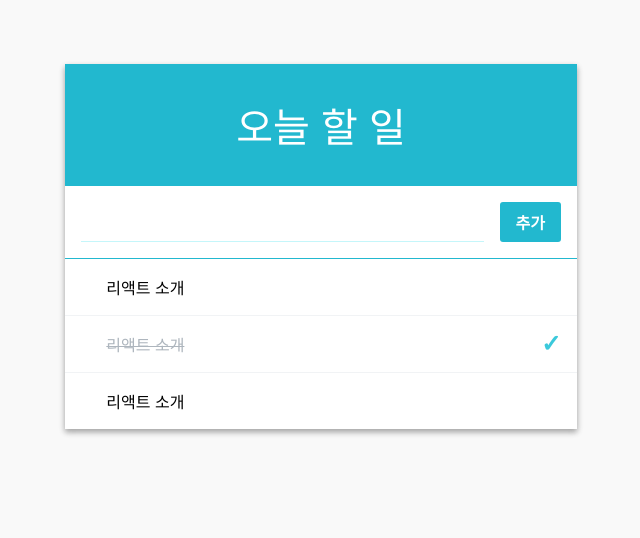
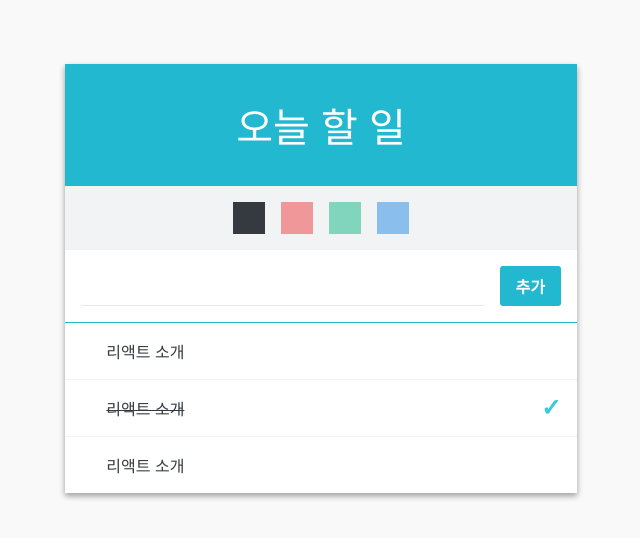
Before and after one commit to ddojai/react-learning, a React (Create React App) app: page / in a window 1280 px wide. Shown: the top 538 px of the page, without its empty margins (319-959 px from the left). Built offline with nearby package versions, Linux system fonts and the light colour scheme.

Commit message:
* todo (https://velopert.com/3480)   * 팔레트 기능

```diff
--- a/src/App.js
+++ b/src/App.js
@@ -1,6 +1,7 @@
 import React, {Component} from 'react';
 import TodoListTemplate from './components/TodoListTemplate';
 import Form from './components/Form';
+import Palette from './components/Palette';
 import TodoItemList from "./components/TodoItemList";
 
 class App extends Component {
@@ -8,12 +9,25 @@ class App extends Component {
   id = 3; // 이미 0,1,2 가 존재하므로 3으로 설정
 
   state = {
+    colors: [
+      {id: 0, color: '#343a40'},
+      {id: 1, color: '#f03e3e'},
+      {id: 2, color: '#12b886'},
+      {id: 3, color: '#228ae6'}
+    ],
+    color: '#343a40',
     input: '',
     todos: [
-      {id: 0, text: '리액트 소개', checked: false},
-      {id: 1, text: '리액트 소개', checked: true},
-      {id: 2, text: '리액트 소개', checked: false}
+      {id: 0, text: '리액트 소개', checked: false, fontColor: '#343a40'},
+      {id: 1, text: '리액트 소개', checked: true, fontColor: '#343a40'},
+      {id: 2, text: '리액트 소개', checked: false, fontColor: '#343a40'}
     ]
+  };
+
+  handleColorChange = (changeColor) => {
+    this.setState({
+      color: changeColor
+    });
   };
 
   handleChange = (e) => {
@@ -23,14 +37,15 @@ class App extends Component {
   };
 
   handleCreate = () => {
-    const {input, todos} = this.state;
+    const {color, input, todos} = this.state;
     this.setState({
       input: '',  // 인풋 비우고
       // concat 을 사용하여 배열에 추가
       todos: todos.concat({
         id: this.id++,
         text: input,
-        checked: false
+        checked: false,
+        fontColor: color
       })
     });
   };
@@ -70,8 +85,9 @@ class App extends Component {
   };
 
   render() {
-    const {input, todos} = this.state;
+    const {colors, color, input, todos} = this.state;
     const {
+      handleColorChange,
       handleChange,
       handleCreate,
       handleKeyPress,
@@ -80,14 +96,24 @@ class App extends Component {
     } = this;
 
     return (
-      <TodoListTemplate form={(
+      <TodoListTemplate
+        palette={(
+          <Palette
+            colors={colors}
+            selected={color}
+            onSelect={handleColorChange}
+          />
+        )}
+        form={(
           <Form
             value={input}
+            color={color}
             onKeyPress={handleKeyPress}
             onChange={handleChange}
             onCreate={handleCreate}
           />
-      )}>
+        )}
+      >
         <TodoItemList todos={todos} onToggle={handleToggle} onRemove={handleRemove}/>
       </TodoListTemplate>
     );
--- a/src/components/Form.js
+++ b/src/components/Form.js
@@ -1,10 +1,10 @@
 import React from 'react';
 import './Form.css';
 
-const Form = ({value, onChange, onCreate, onKeyPress}) => {
+const Form = ({value, color, onChange, onCreate, onKeyPress}) => {
   return (
     <div className="form">
-      <input value={value} onChange={onChange} onKeyPress={onKeyPress}/>
+      <input value={value} style={{color: color}} onChange={onChange} onKeyPress={onKeyPress}/>
       <div className="create-button" onClick={onCreate}>
         추가
       </div>
--- /dev/null
+++ b/src/components/Palette.css
@@ -0,0 +1,24 @@
+.palette {
+  display: flex;
+  justify-content: center;
+}
+
+.color {
+  width: 2rem;
+  height: 2rem;
+  opacity: 0.5;
+  transition: all 0.2s;
+  cursor: pointer;
+}
+
+.color:hover {
+  opacity: 0.75;
+}
+
+.color.active, .color:active {
+  opacity: 1;
+}
+
+.color + .color {
+  margin-left: 1rem;
+}
--- /dev/null
+++ b/src/components/Palette.js
@@ -0,0 +1,38 @@
+import React, {Component} from 'react';
+import './Palette.css';
+
+const Color = ({color, active, onClick}) => {
+  return (
+    <div className={`color ${active ? 'active' : ''}`}
+         style={{background : color}}
+         onClick={() => onClick(color)}
+    >
+    </div>
+  );
+};
+
+class Palette extends Component {
+
+  render() {
+    const {colors, selected, onSelect} = this.props;
+
+    const colorList = colors.map(
+      ({color}) => (
+        <Color
+          color={color}
+          active={selected === color}
+          onClick={onSelect}
+          key={color}
+        />
+      )
+    );
+
+    return (
+      <div className="palette">
+        {colorList}
+      </div>
+    )
+  }
+}
+
+export default Palette;
--- a/src/components/TodoItem.js
+++ b/src/components/TodoItem.js
@@ -8,7 +8,7 @@ class TodoItem extends Component {
   }
 
   render() {
-    const {text, checked, id, onToggle, onRemove} = this.props;
+    const {text, checked, color, id, onToggle, onRemove} = this.props;
     console.log(id);
 
     return (
@@ -18,7 +18,7 @@ class TodoItem extends Component {
           onRemove(id)
         }
         }>&times;</div>
-        <div className={`todo-text ${checked ? 'checked' : ''}`}>
+        <div style={{ color }} className={`todo-text ${checked ? 'checked' : ''}`}>
           <div>{text}</div>
         </div>
         {
--- a/src/components/TodoItemList.js
+++ b/src/components/TodoItemList.js
@@ -11,11 +11,12 @@ class TodoItemList extends Component {
     const {todos, onToggle, onRemove} = this.props;
 
     const todoList = todos.map(
-      ({id, text, checked}) => (
+      ({id, text, checked, fontColor}) => (
         <TodoItem
           id={id}
-         text={text}
+          text={text}
           checked={checked}
+          color={fontColor}
           onToggle={onToggle}
           onRemove={onRemove}
           key={id}
--- a/src/components/TodoListTemplate.css
+++ b/src/components/TodoListTemplate.css
@@ -15,6 +15,11 @@
   color: white;
 }
 
+.palette-wrapper {
+  padding: 1rem;
+  background: #f1f3f5;
+}
+
 .form-wrapper {
   padding: 1rem;
   border-bottom: 1px solid #22b8cf;
--- a/src/components/TodoListTemplate.js
+++ b/src/components/TodoListTemplate.js
@@ -1,12 +1,15 @@
 import React from 'react';
 import './TodoListTemplate.css';
 
-const TodoListTemplate = ({form, children}) => {
+const TodoListTemplate = ({palette, form, children}) => {
   return (
     <main className="todo-list-template">
       <div className="title">
         오늘 할 일
       </div>
+      <section className="palette-wrapper">
+        {palette}
+      </section>
       <section className="form-wrapper">
         {form}
       </section>
```
Lines whose indentation alone changed are shown as unchanged.
